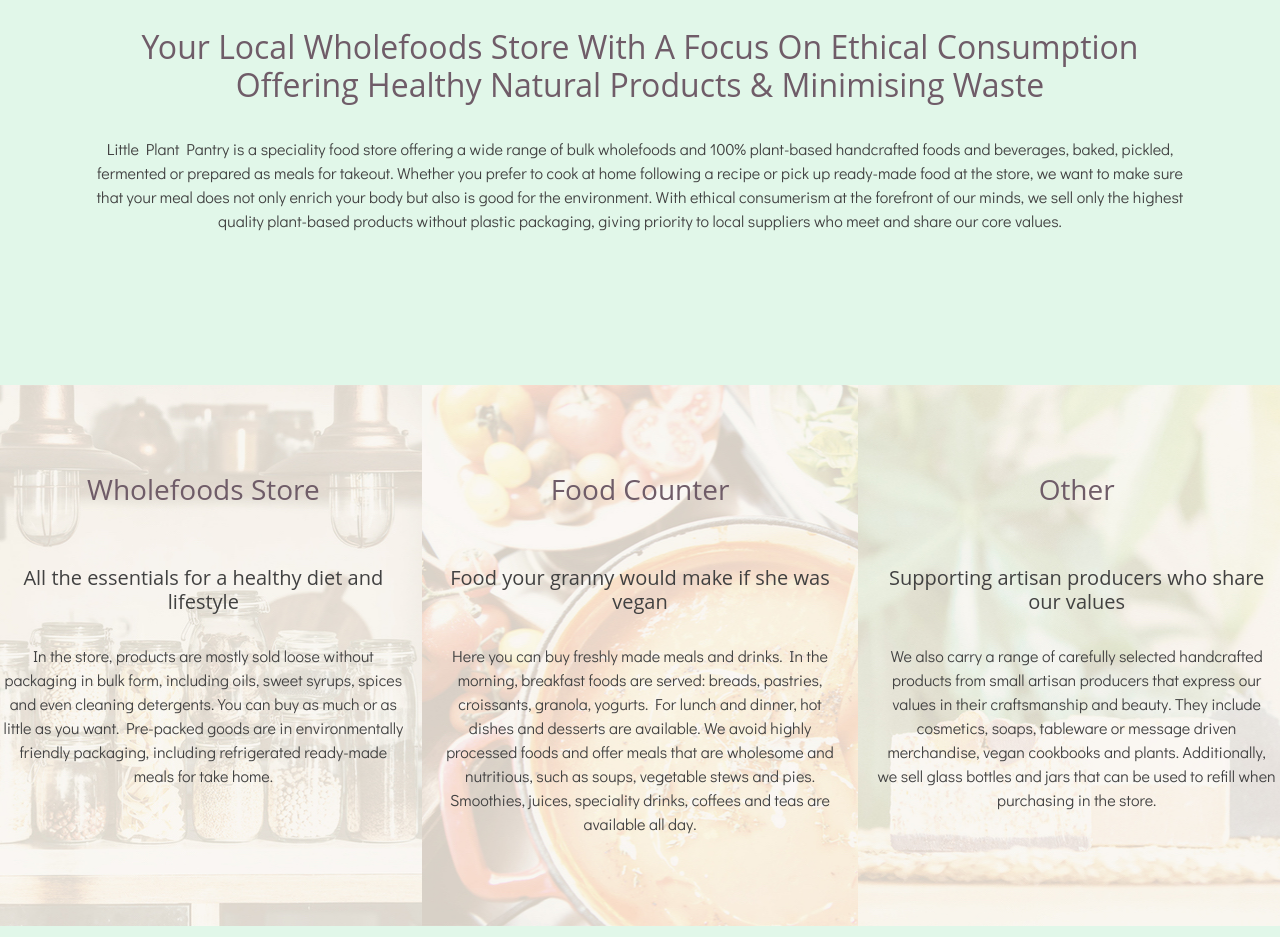
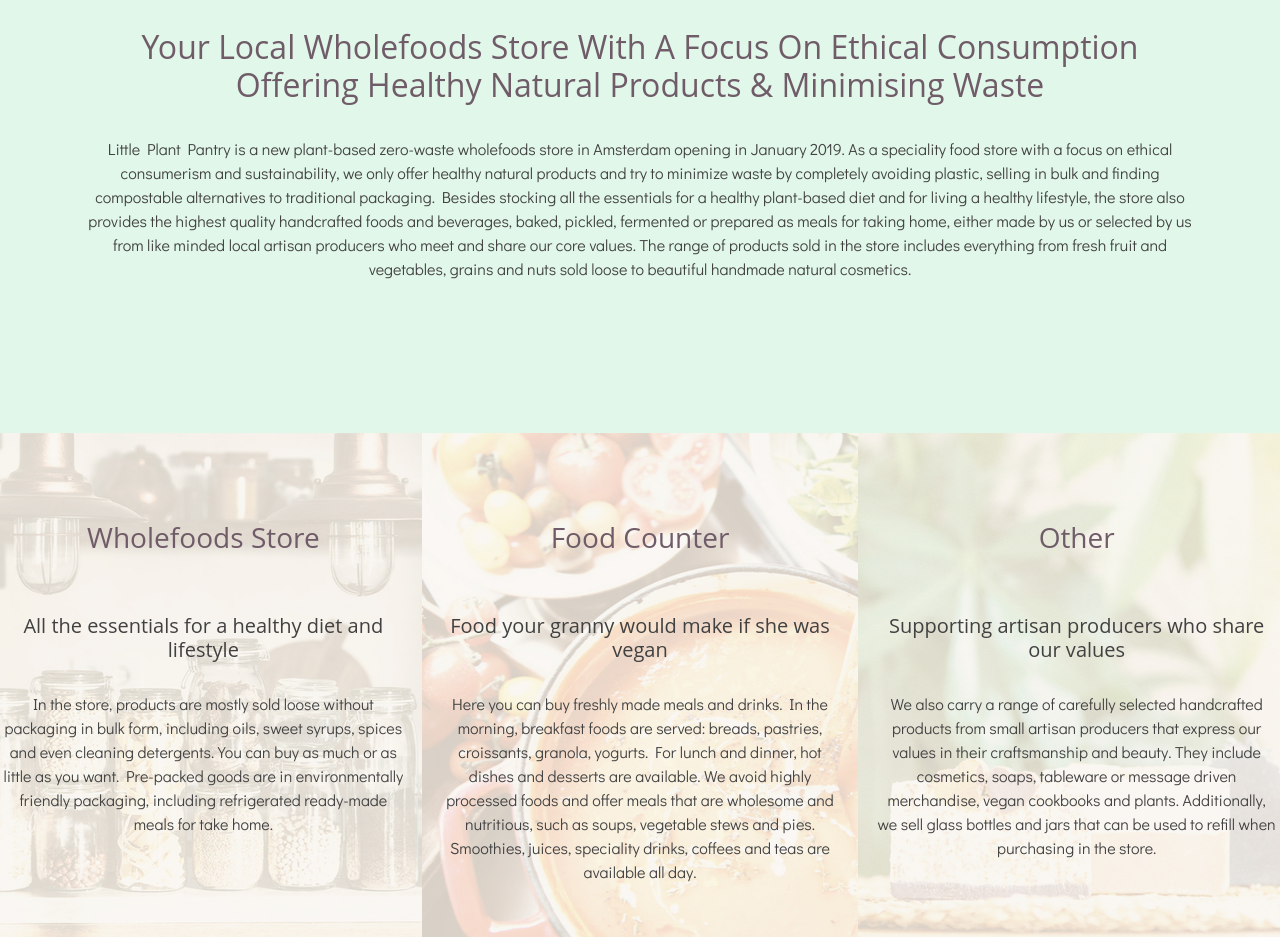
Before and after one commit to KlavierCat/littleplantpantry2.0, a website: page index.html in a window 1280 px wide. Shown: the part 900-1837 px from the top of the page. Drawn offline with Linux system fonts and the light colour scheme.

Commit message:
Update index.html

```diff
--- a/index.html
+++ b/index.html
@@ -89,7 +89,7 @@
             </h2>
             <br/>
             <p class="text-primary mb-4">
-              Little Plant Pantry is a speciality food store offering a wide range of bulk wholefoods and 100% plant-based handcrafted foods and beverages, baked, pickled, fermented or prepared as meals for takeout. Whether you prefer to cook at home following a recipe or pick up ready-made food at the store, we want to make sure that your meal does not only enrich your body but also is good for the environment. With ethical consumerism at the forefront of our minds, we sell only the highest quality plant-based products without plastic packaging, giving priority to local suppliers who meet and share our core values.
+              Little Plant Pantry is a new plant-based zero-waste wholefoods store in Amsterdam opening in January 2019. As a speciality food store with a focus on ethical consumerism and sustainability, we only offer healthy natural products and try to minimize waste by completely avoiding plastic, selling in bulk and finding compostable alternatives to traditional packaging. Besides stocking all the essentials for a healthy plant-based diet and for living a healthy lifestyle, the store also provides the highest quality handcrafted foods and beverages, baked, pickled, fermented or prepared as meals for taking home, either made by us or selected by us from like minded local artisan producers who meet and share our core values. The range of products sold in the store includes everything from fresh fruit and vegetables, grains and nuts sold loose to beautiful handmade natural cosmetics.
             </p>
           </div>
         </div>
```
